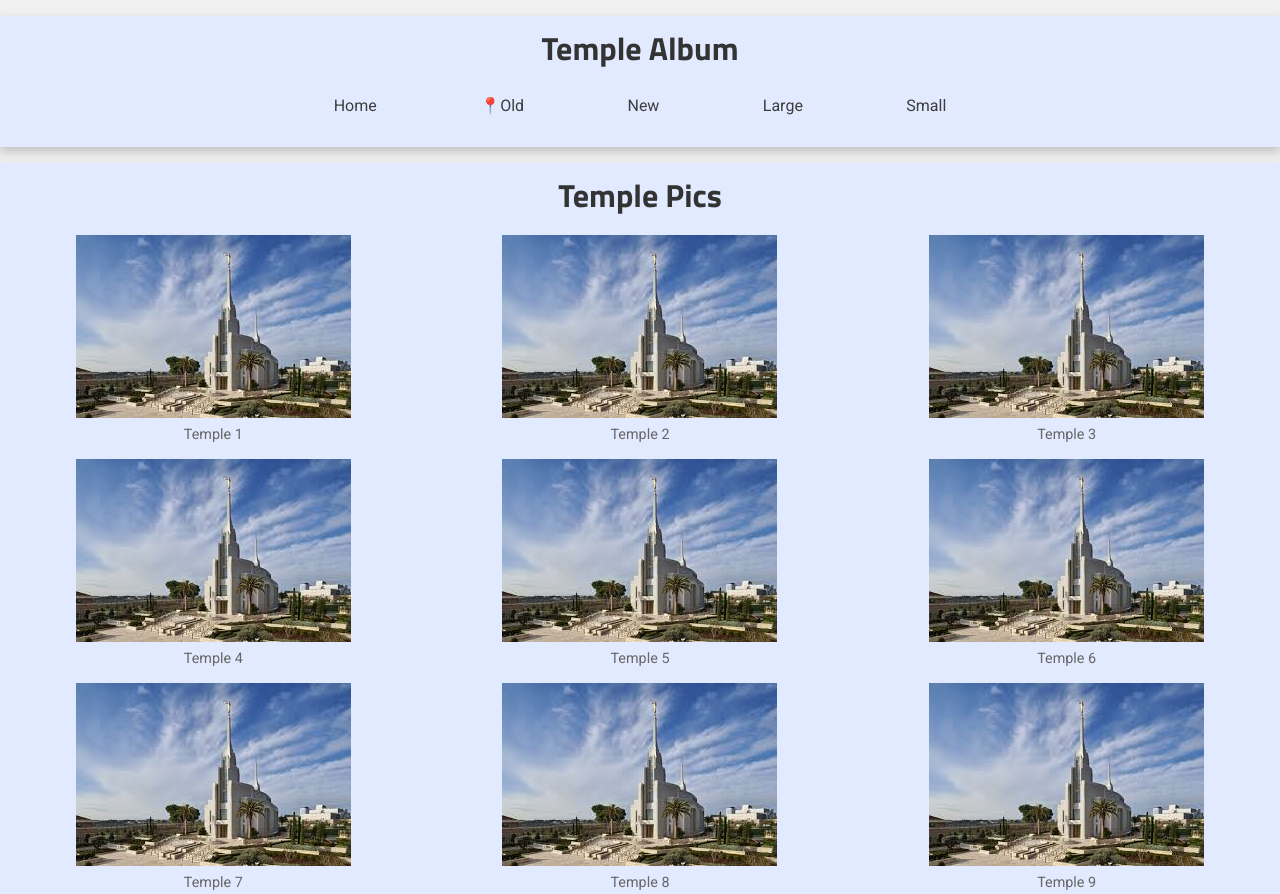
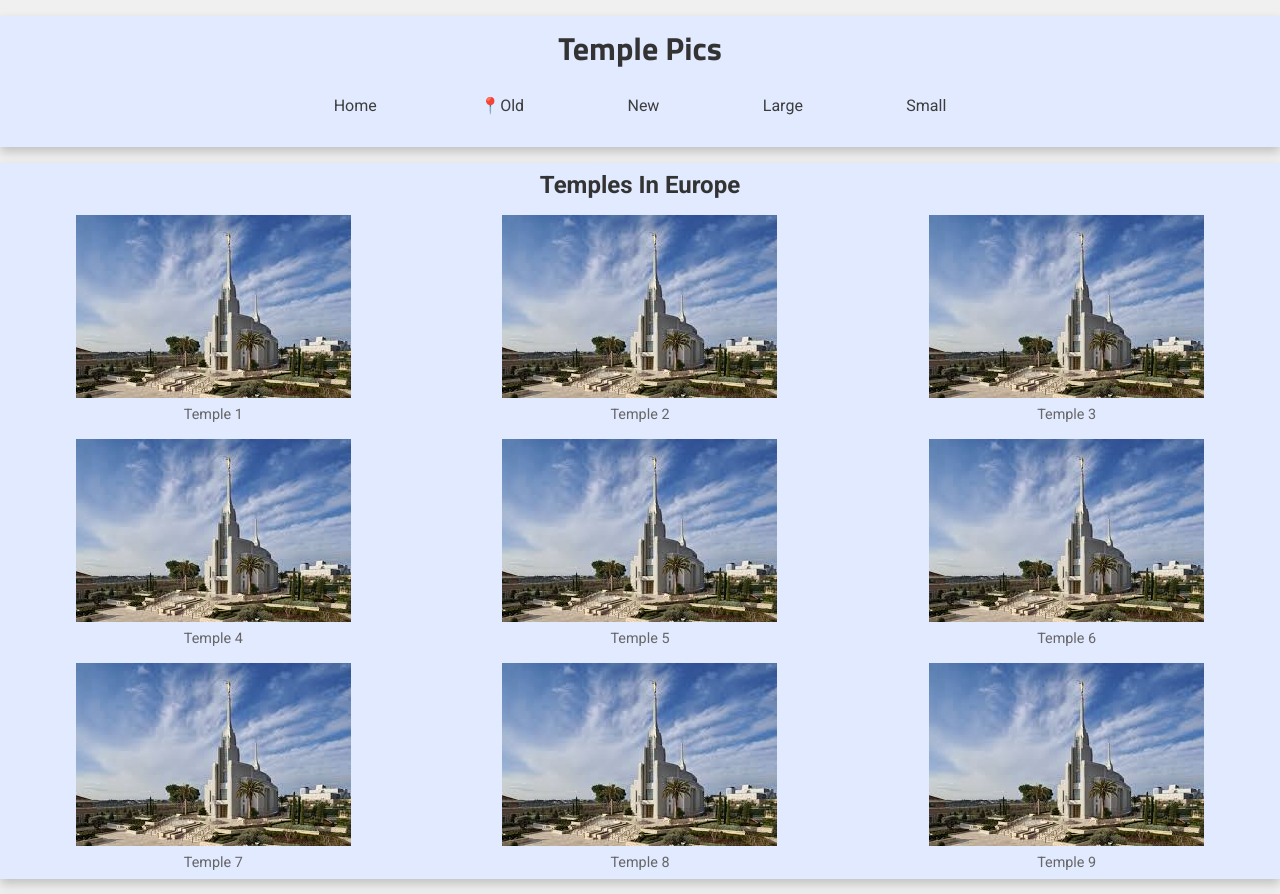
Before and after one commit to Chi-Bliss24/wdd131, a plain HTML site: page temples.html in a window 1280 px wide. Shown: the top 894 px of the page. Drawn offline with Linux system fonts and the light colour scheme; a web font is replaced by a local one.

Commit message:
updated minor fixes

```diff
--- a/styles/temple-large.css
+++ b/styles/temple-large.css
@@ -25,7 +25,7 @@
         grid-template-columns: 1fr 1fr 1fr;
     }
 
-    main h1{
+    main h2{
         grid-column: 1 / -1;
         text-align: center;
         width: 100%;
--- a/temples.html
+++ b/temples.html
@@ -3,8 +3,9 @@
 <head>
     <meta charset="UTF-8">
     <meta name="viewport" content="width=device-width, initial-scale=1.0">
-    <title>Temples</title>
-    <meta author="Your Name">
+    <title>Temples Album</title>
+    <meta name="author" content="Bliss Victor-Nwozuzu">
+    <meta name="description" content="A collection of temple images">
     <link rel="stylesheet" href="styles/temples.css">
     <link rel="stylesheet" href="styles/temple-large.css">
     <link rel="preconnect" href="https://fonts.googleapis.com">
@@ -15,7 +16,7 @@
 </head>
 <body>
     <header>
-        <h1>Temple Album</h1>
+        <h1>Temple Pics</h1>
         <button type="button" id="menu"></button>
         <nav>
             <ul class="navigation">
@@ -29,7 +30,7 @@
     </header>
 
     <main>
-        <h1>Temple Pics</h1>
+        <h2>Temples In Europe</h2>
 
         <figure>
             <img src="images/rome-italy-temple(3).jpeg" alt="Temple 1" class="temple-pic">
```
